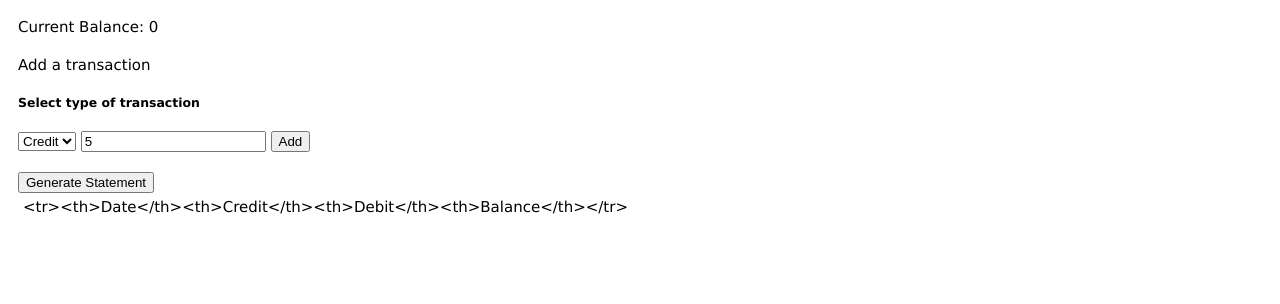
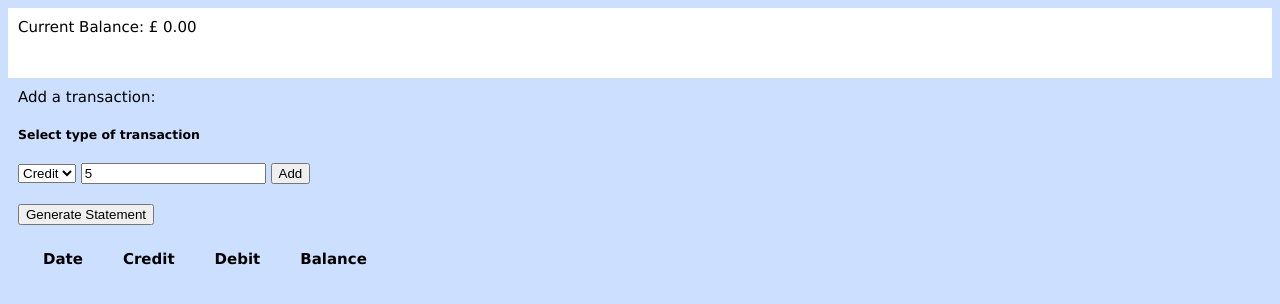
Before and after one commit to jennaramdenee/bank-challenge, a plain HTML site: page index.html in a window 1280 px wide. Both pictures are taken after typing "5" into the empty fields and a click on the button "Generate Statement". Drawn offline with Linux system fonts and the light colour scheme.

Commit message:
Updated view to create table when clicking 'generate statement'

```diff
--- a/bank-stylesheet.css
+++ b/bank-stylesheet.css
@@ -1,10 +1,28 @@
 body {
   font-family: "Verdana";
   font-size: 15px;
+  background-color: #ccdfff;
+}
+
+th {
+  padding: 20px;
+}
+
+td {
+  padding: 20px;
+  text-align: center;
+}
+
+tr {
+  border-style: solid;
+  border-color: #bec0c4;
+  border-width: 2px;
 }
 
 .transaction {
   padding: 10px;
+  background-color: #fff;
+  height: 50px;
 }
 
 .method {
--- a/bank.js
+++ b/bank.js
@@ -5,13 +5,13 @@ $(document).ready(function(){
   updateView()
 
   function updateView(){
-    $('#show-balance').text(bankAccount.showBalance())
+    $('#show-balance').text(bankAccount.showBalance().toFixed(2))
   }
 
 
   $('#get-statement').on('click', function(event){
     event.preventDefault();
-    $('#show-statement').text(bankAccount.statement.printStatement())
+    $('#show-statement').html(bankAccount.statement.printStatement())
   })
 
   $('#transaction').on('submit', function(event){
--- a/index.html
+++ b/index.html
@@ -10,7 +10,7 @@
 <body>
   <div class="transaction">
     <div id="name">
-      Current Balance:
+      Current Balance: £
       <span id="show-balance">
         Placeholder for balance
       </span>
@@ -19,7 +19,7 @@
 
   <div class="method">
     <div id="name">
-      Add a transaction
+      Add a transaction:
     </div>
 
     <h5>Select type of transaction</h5>
@@ -38,7 +38,7 @@
   <div class="statement">
     <button type="button" id="get-statement">Generate Statement</button>
     <div id="show-statement">
-      Placeholder for statement
+
     </div>
   </div>
 
```
